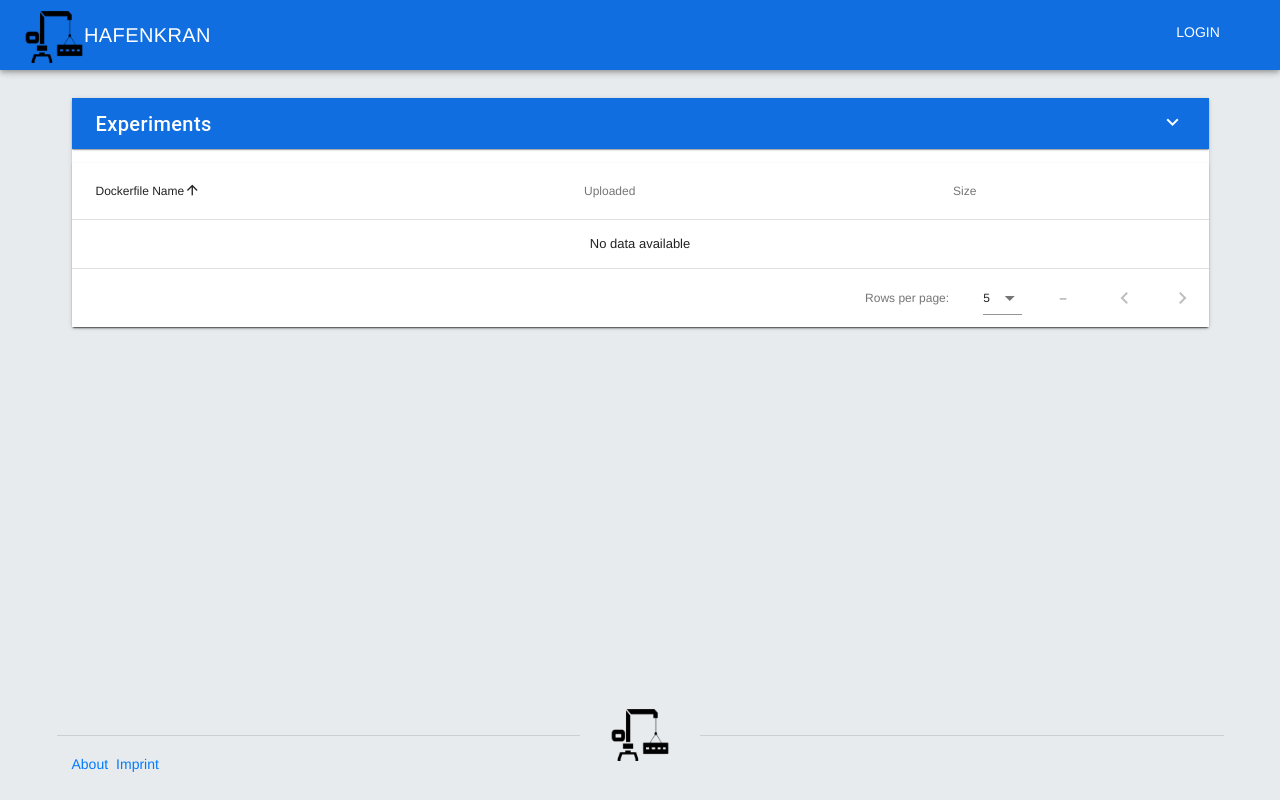
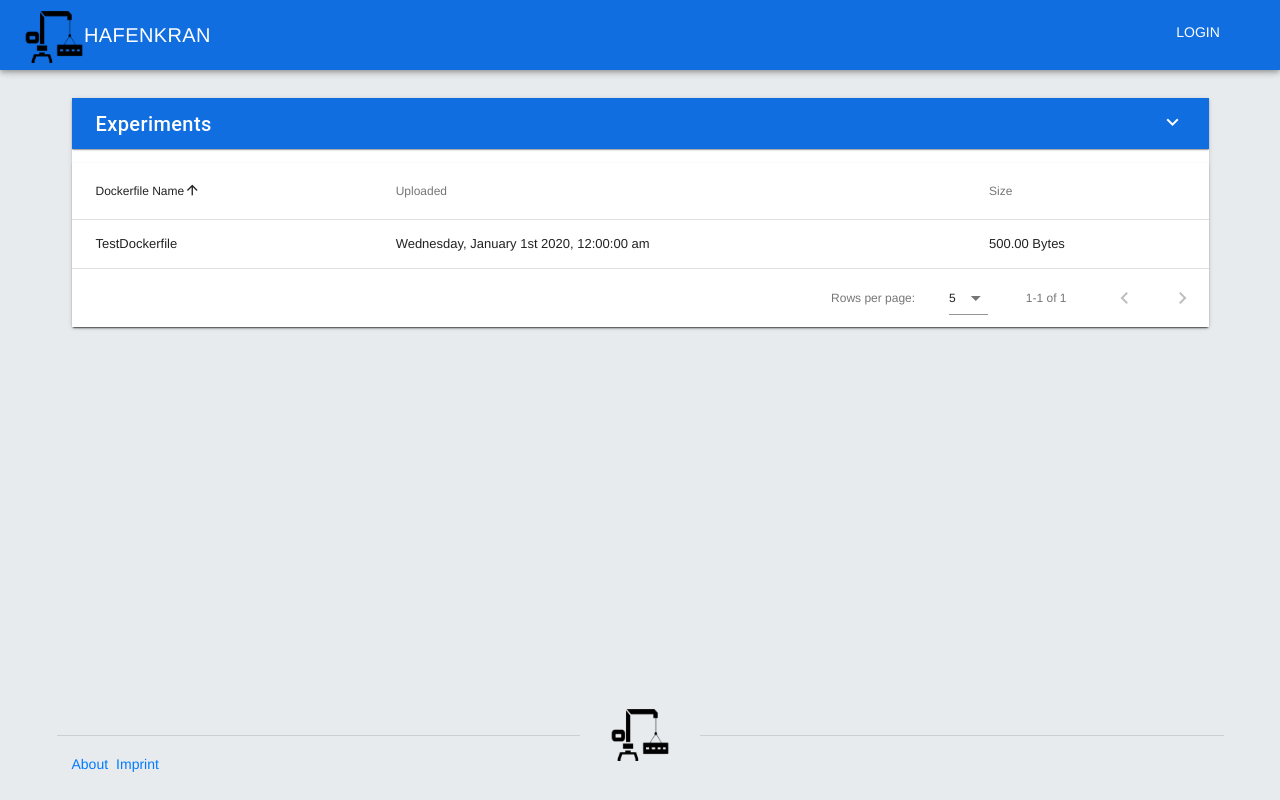
Before and after one commit to cormensratio/hafenkran-client, a Vue app: page /experimentlist in a window 1280 px wide. Built offline with nearby package versions, Linux system fonts and the light colour scheme; no server answers.

Commit message:
EPDS02-200 Fix file size cell

```diff
--- a/src/components/baseComponents/FileSizeCell.vue
+++ b/src/components/baseComponents/FileSizeCell.vue
@@ -1,5 +1,5 @@
 <template>
-  <div class="text-xs-right">
+  <div class="text-xs-left">
     <span>{{ fileSizeText }}</span>
   </div>
 </template>
@@ -10,7 +10,7 @@ import { isNil } from 'lodash';
 export default {
   name: 'FileSizeCell',
   props: {
-    size: Number,
+    size: String,
   },
   computed: {
     fileSizeText() {
--- a/src/components/views/ExecutionsListPage.vue
+++ b/src/components/views/ExecutionsListPage.vue
@@ -163,6 +163,9 @@ export default {
   },
   created() {
     this.fetchAllExecutionsOfUser();
+    this.$nextTick(() => {
+      this.items = this.executions;
+    });
   },
 };
 </script>
--- a/src/components/views/ExperimentListPage.vue
+++ b/src/components/views/ExperimentListPage.vue
@@ -23,10 +23,9 @@
                   <tr @click="showContextMenu($event, props.item)">
                     <td class="text-xs-left">{{ props.item.name }}</td>
                     <td class="text-xs-left">{{ getTimeStamp(props.item.createdAt)}}</td>
-<!--                    <td class="text-xs-left">-->
-<!--                      <file-size-cell :size="props.item.size"></file-size-cell>-->
-<!--                    </td>-->
-                    <td>{{props.item.size}}</td>
+                    <td>
+                      <file-size-cell :size="props.item.size"></file-size-cell>
+                    </td>
                   </tr>
                 </template>
               </v-data-table>
@@ -131,6 +130,9 @@ export default {
   },
   created() {
     this.fetchExperiments();
+    this.$nextTick(() => {
+      this.items = this.experiments;
+    });
   },
 };
 </script>
```
